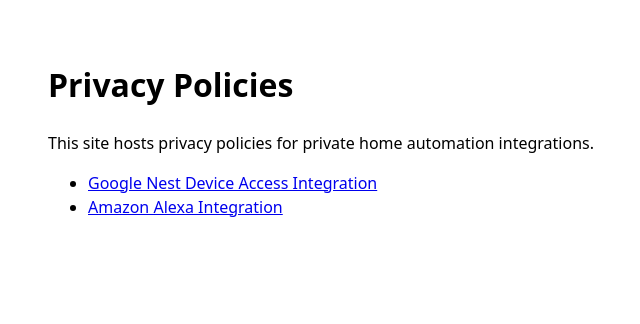
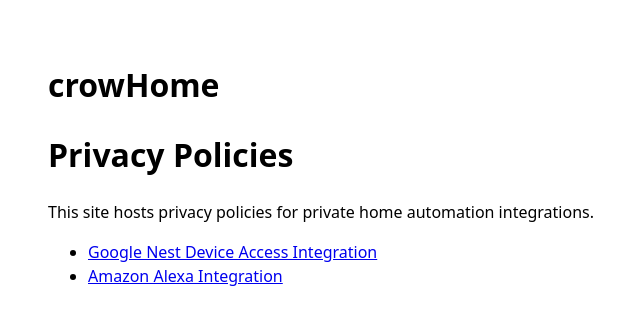
Before and after one commit to crowworld/public-home-automation-privacy-notice, a plain HTML site: page index.html in a window 1280 px wide. Shown: the whole page, without its empty margins (192-832 px from the left). Drawn offline with Linux system fonts and the light colour scheme.

Commit message:
Add title and heading for crowHome

```diff
--- a/index.html
+++ b/index.html
@@ -22,8 +22,11 @@
 </head>
 <body>
   <main>
+    <title>crowHome</title>
+    <h1>crowHome</h1>
     <h1>Privacy Policies</h1>
-    <p>This site hosts privacy policies for private home automation integrations.</p>
+    <p>
+      This site hosts privacy policies for private home automation integrations.</p>
     <ul>
       <li>
         <a href="privacy-google-nest-sdm.html">
```
